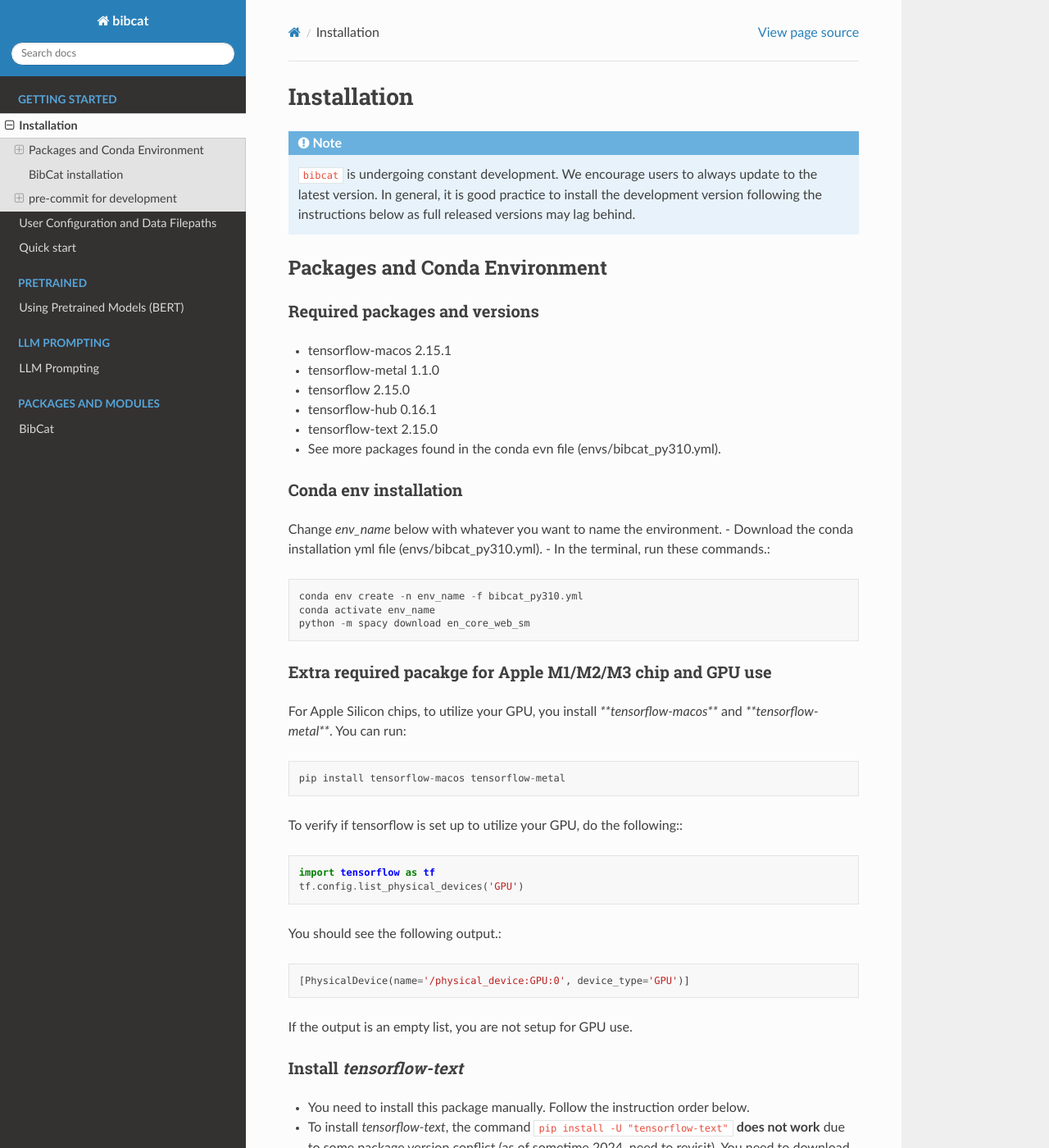
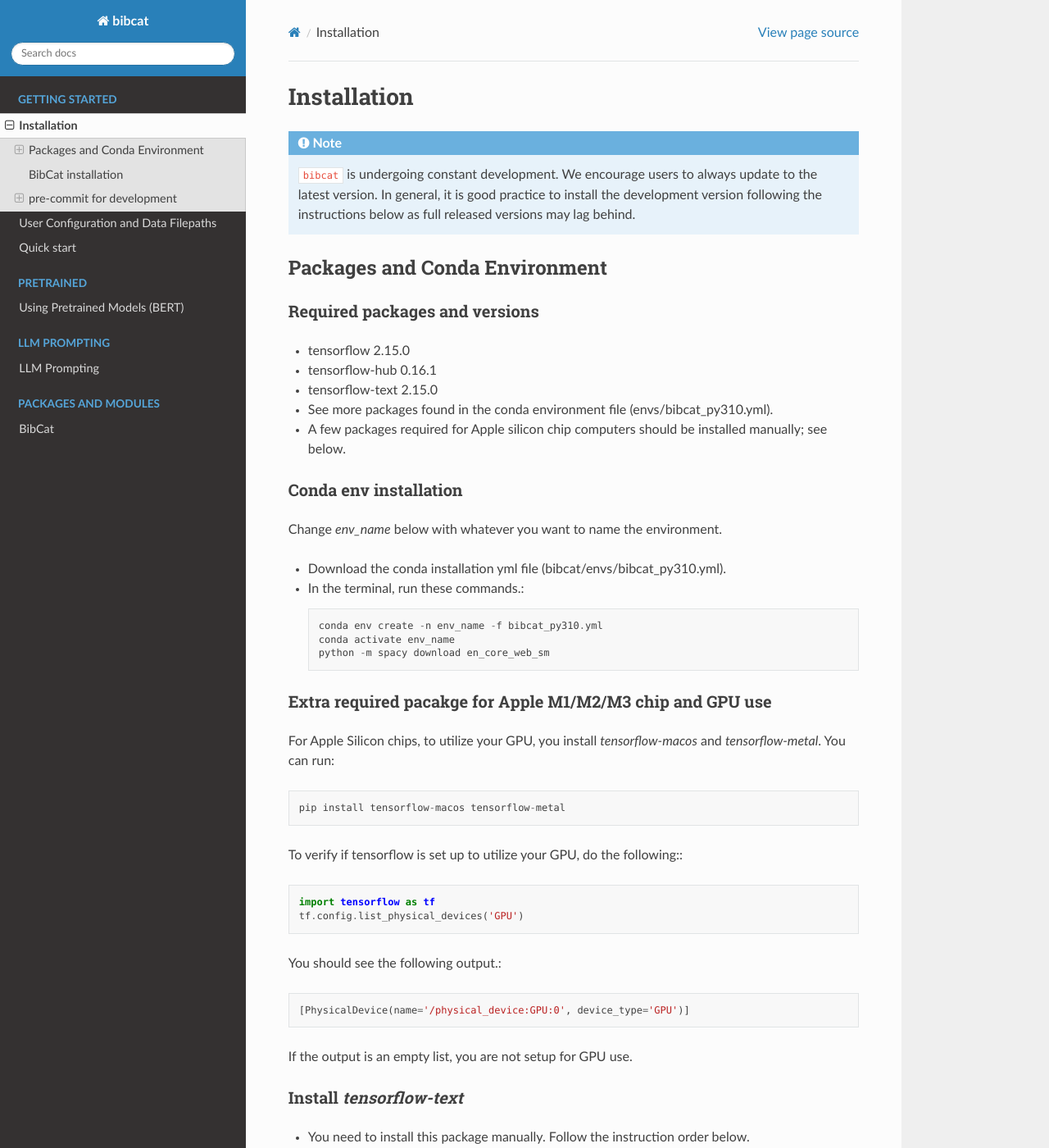
Before and after one commit to spacetelescope/bibcat, a Sphinx documentation site: the page built from docs/installation.rst, in a window 1280 px wide and 1400 px high. Shown: the whole window at 82% size. Built offline with Sphinx 7.4.7 and the Read the Docs theme 3.1.0, drawn with Linux system fonts in a browser that asks for light colours; some of the changed text lies outside the part shown.

Commit message:
minor updates

```diff
--- a/docs/installation.rst
+++ b/docs/installation.rst
@@ -12,18 +12,18 @@
 
 Required packages and versions
 ^^^^^^^^^^^^^^^^^^^^^^^^^^^^^^
-- tensorflow-macos 2.15.1
-- tensorflow-metal 1.1.0
 - tensorflow 2.15.0
 - tensorflow-hub 0.16.1
 - tensorflow-text 2.15.0
-- See more packages found in the conda evn file (envs/bibcat_py310.yml).
+- See more packages found in the conda environment file (envs/bibcat_py310.yml).
+- A few packages required for Apple silicon chip computers should be installed manually; see below.
 
 Conda env installation
 ^^^^^^^^^^^^^^^^^^^^^^
 
 Change `env_name` below with whatever you want to name the environment.
-- Download the conda installation yml file (envs/bibcat_py310.yml).
+
+- Download the conda installation yml file (bibcat/envs/bibcat_py310.yml).
 - In the terminal, run these commands.::
 
     conda env create -n env_name -f bibcat_py310.yml
@@ -34,7 +34,7 @@
 Extra required pacakge for Apple M1/M2/M3 chip and GPU use
 ^^^^^^^^^^^^^^^^^^^^^^^^^^^^^^^^^^^^^^^^^^^^^^^^^^^^^^^^^^
 
-For Apple Silicon chips, to utilize your GPU, you install `**tensorflow-macos**` and `**tensorflow-metal**`.  You can run::
+For Apple Silicon chips, to utilize your GPU, you install `tensorflow-macos` and `tensorflow-metal`.  You can run::
 
     pip install tensorflow-macos tensorflow-metal
 
@@ -53,7 +53,7 @@
 ^^^^^^^^^^^^^^^^^^^^^^^^^
 - You need to install this package manually. Follow the instruction order below.
 
-- To install *tensorflow-text*, the command ``pip install -U "tensorflow-text"`` **does not work** due to some package version conflict (as of sometime 2024, need to revisit). You need to download the latest release library compatible with your system from the `Tensorflow library link. <https://github.com/sun1638650145/Libraries-and-Extensions-for-TensorFlow-for-Apple-Silicon/releases>`_; For instance, if you have MacOSX with python 3.10, download `this library. <https://github.com/sun1638650145/Libraries-and-Extensions-for-TensorFlow-for-Apple-Silicon/releases/download/v2.15/tensorflow_text-2.15.0-cp310-cp310-macosx_11_0_arm64.whl>`_ Then,::
+- To install ``tensorflow-text``, the command ``pip install -U "tensorflow-text"`` **does not work** due to some package version conflict (as of sometime 2024, need to revisit). You need to download the latest release library compatible with your system from the `Tensorflow library link. <https://github.com/sun1638650145/Libraries-and-Extensions-for-TensorFlow-for-Apple-Silicon/releases>`_; For instance, if you have MacOSX with python 3.10, download `this library. <https://github.com/sun1638650145/Libraries-and-Extensions-for-TensorFlow-for-Apple-Silicon/releases/download/v2.15/tensorflow_text-2.15.0-cp310-cp310-macosx_11_0_arm64.whl>`_ Then,::
 
     pip install /path-to-download/tensorflow_text-2.15.0-cp310-cp310-macosx_11_0_arm64.whl
 
@@ -61,7 +61,7 @@
 BibCat installation
 -------------------
 
-The `bibcat` directory contains the python package itself, installable via pip.::
+The `bibcat` directory contains the python package itself, installable via ``pip``.::
 
     pip install -e .
 
```
